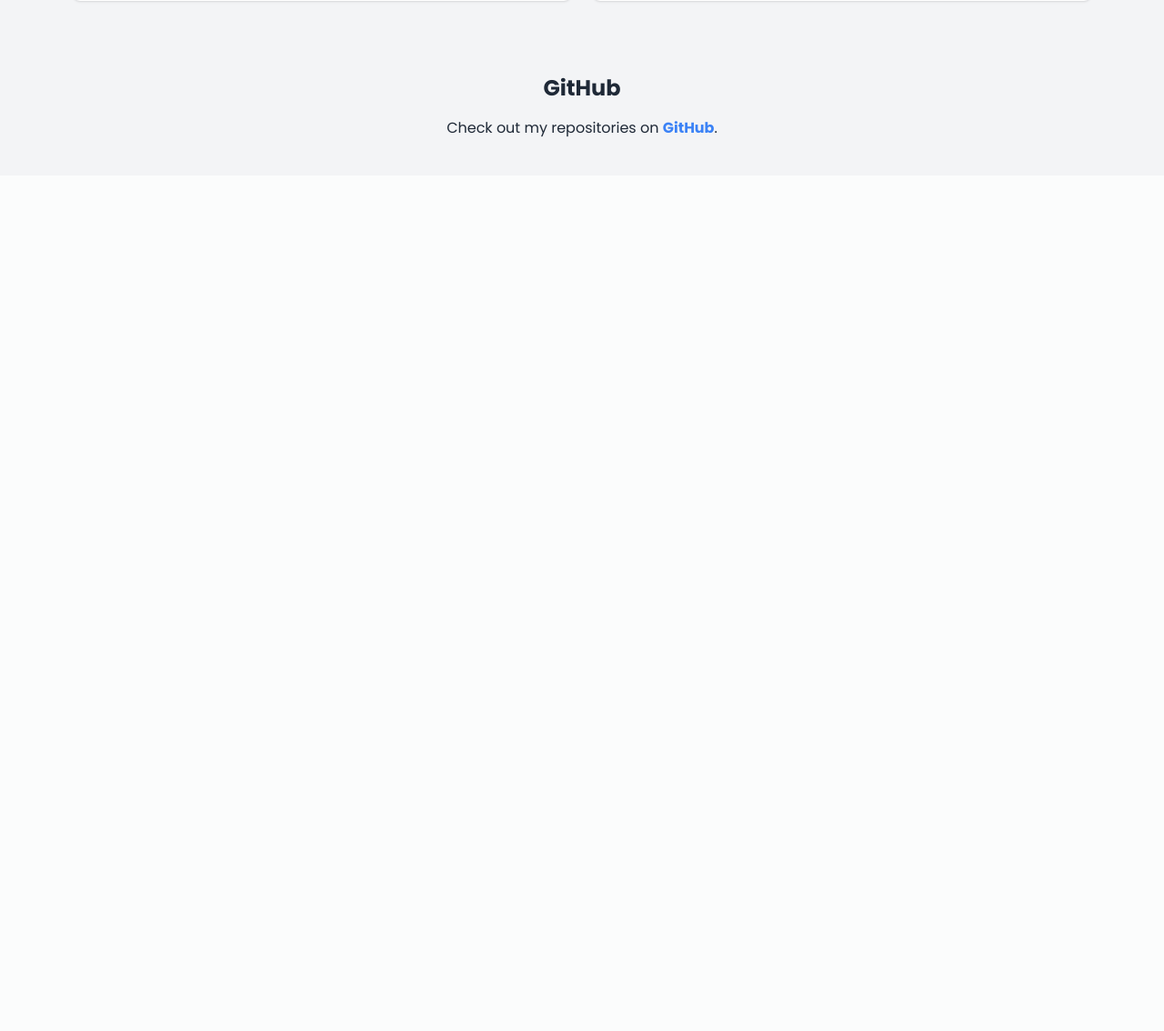
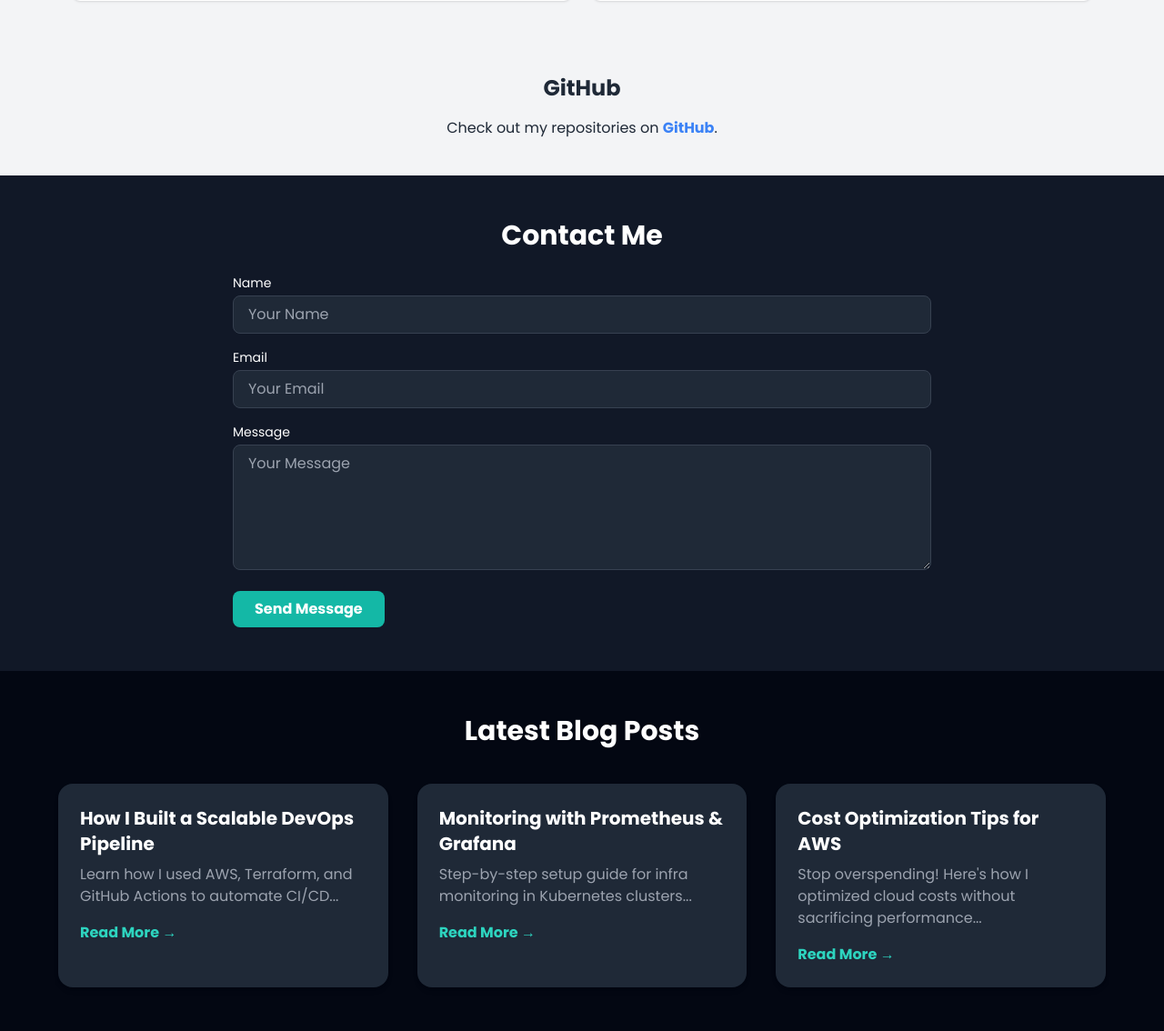
Before and after one commit to amanpandey13/portfolio, a Flask app: page / in a window 1280 px wide. Shown: the part 3203-4337 px from the top of the page at 91% size. Before the commit the page ends 3354 px from the top, so only its background shows below. Run offline with Flask 3, Linux system fonts and the light colour scheme; some libraries are stand-ins or nearby versions.

Commit message:
add contact me page and also add blog page in my portfolio

```diff
--- a/templates/index.html
+++ b/templates/index.html
@@ -282,6 +282,78 @@
       <a href="https://github.com/amanpandey13" target="_blank" class="text-blue-500 font-semibold">GitHub</a>.
     </p>
   </section>
+ <!-- Contact Form Section-->
+
+  <section id="contact" class="bg-gray-900 text-white py-12 px-4">
+    <div class="max-w-3xl mx-auto">
+      <h2 class="text-3xl font-bold mb-6 text-center">Contact Me</h2>
+      <form action="https://formspree.io/f/xdkgjlye" method="POST" class="space-y-4">
+        <div>
+          <label class="block mb-1 text-sm font-medium text-white">Name</label>
+          <input
+            type="text"
+            name="name"
+            placeholder="Your Name"
+            required
+            class="w-full px-4 py-2 bg-gray-800 border border-gray-700 rounded-lg focus:outline-none focus:ring-2 focus:ring-teal-500 text-white"
+          >
+        </div>
+        <div>
+          <label class="block mb-1 text-sm font-medium text-white">Email</label>
+          <input
+            type="email"
+            name="email"
+            placeholder="Your Email"
+            required
+            class="w-full px-4 py-2 bg-gray-800 border border-gray-700 rounded-lg focus:outline-none focus:ring-2 focus:ring-teal-500 text-white"
+          >
+        </div>
+        <div>
+          <label class="block mb-1 text-sm font-medium text-white">Message</label>
+          <textarea
+            name="message"
+            rows="5"
+            placeholder="Your Message"
+            required
+            class="w-full px-4 py-2 bg-gray-800 border border-gray-700 rounded-lg focus:outline-none focus:ring-2 focus:ring-teal-500 text-white"
+          ></textarea>
+        </div>
+        <button
+          type="submit"
+          class="bg-teal-500 hover:bg-teal-600 text-white px-6 py-2 rounded-lg font-semibold"
+        >
+          Send Message
+        </button>
+      </form>
+
+
+    </div>
+  </section>
+
+  <!-- Blog Section -->
+
+  <section id="blog" class="bg-gray-950 text-white py-12 px-4">
+    <div class="max-w-6xl mx-auto">
+      <h2 class="text-3xl font-bold mb-10 text-center">Latest Blog Posts</h2>
+      <div class="grid md:grid-cols-3 gap-8">
+        <div class="bg-gray-800 p-6 rounded-2xl shadow-md hover:shadow-xl transition">
+          <h3 class="text-xl font-semibold mb-2">How I Built a Scalable DevOps Pipeline</h3>
+          <p class="text-gray-400 mb-4">Learn how I used AWS, Terraform, and GitHub Actions to automate CI/CD...</p>
+          <a href="#" class="text-teal-400 font-semibold hover:underline">Read More →</a>
+        </div>
+        <div class="bg-gray-800 p-6 rounded-2xl shadow-md hover:shadow-xl transition">
+          <h3 class="text-xl font-semibold mb-2">Monitoring with Prometheus & Grafana</h3>
+          <p class="text-gray-400 mb-4">Step-by-step setup guide for infra monitoring in Kubernetes clusters...</p>
+          <a href="#" class="text-teal-400 font-semibold hover:underline">Read More →</a>
+        </div>
+        <div class="bg-gray-800 p-6 rounded-2xl shadow-md hover:shadow-xl transition">
+          <h3 class="text-xl font-semibold mb-2">Cost Optimization Tips for AWS</h3>
+          <p class="text-gray-400 mb-4">Stop overspending! Here's how I optimized cloud costs without sacrificing performance...</p>
+          <a href="#" class="text-teal-400 font-semibold hover:underline">Read More →</a>
+        </div>
+      </div>
+    </div>
+  </section>
 
 
   <!-- Theme Toggle Script -->
```
